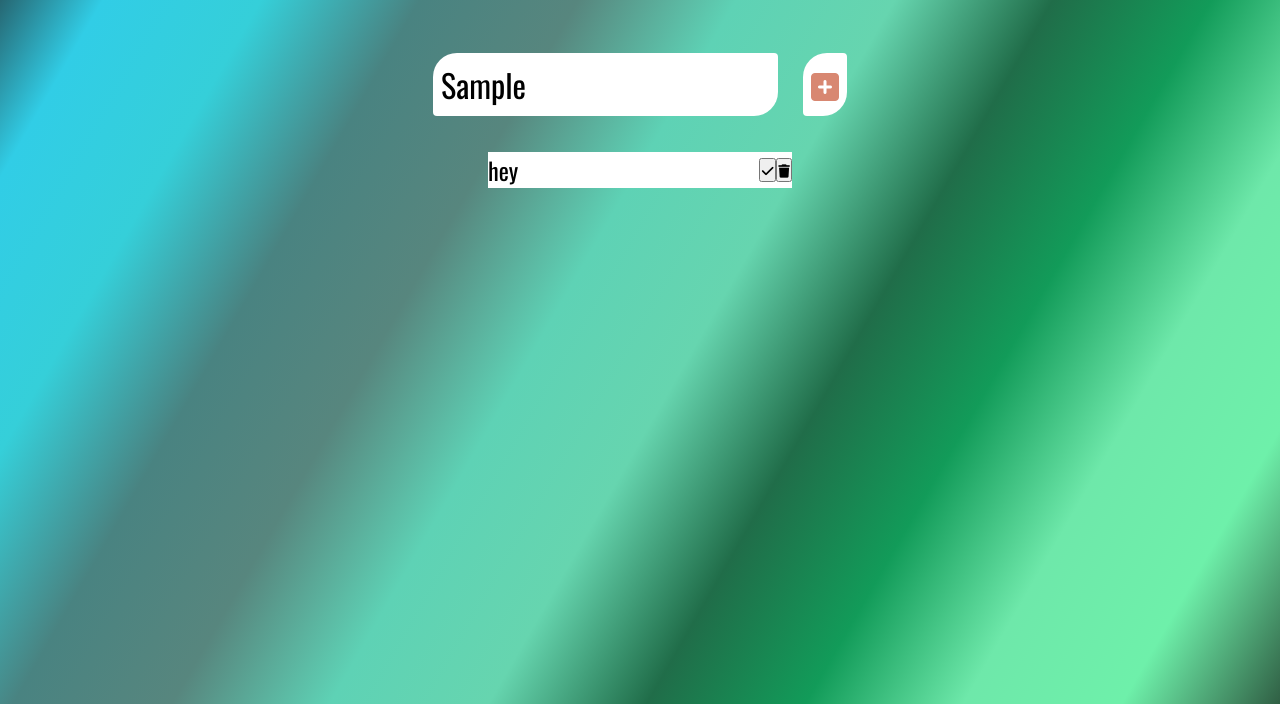
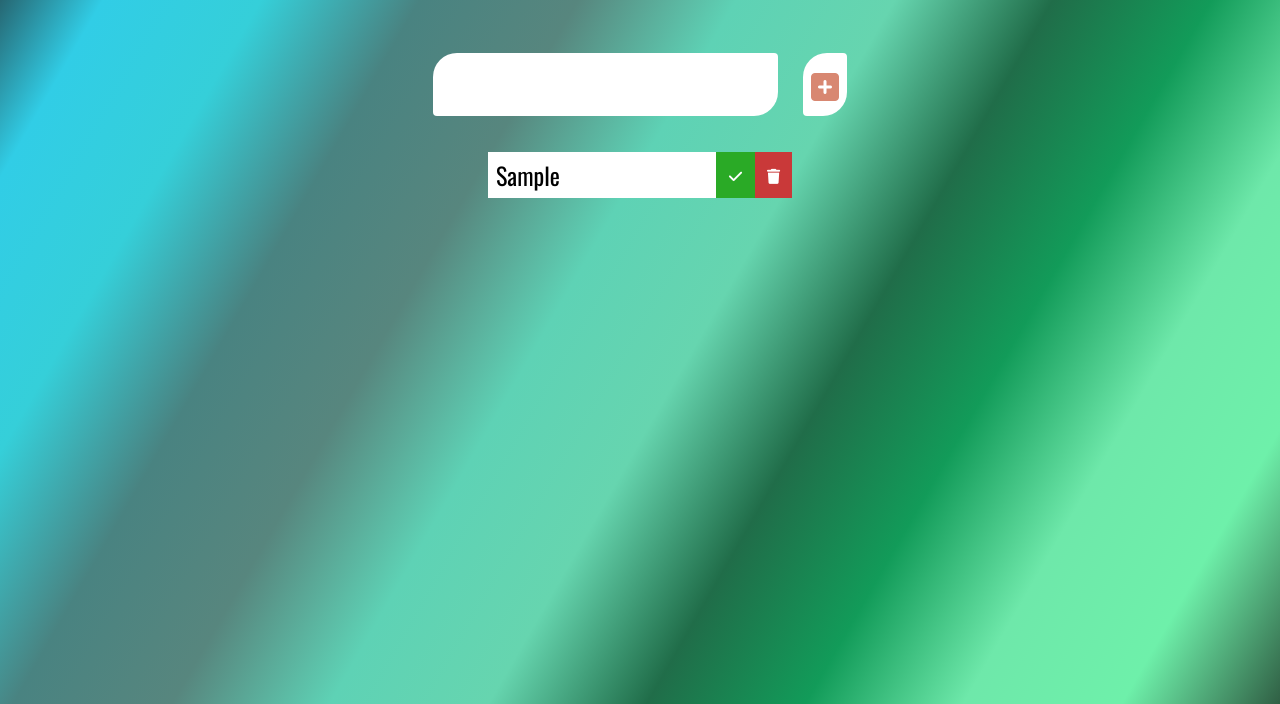
Before and after one commit to Minhajulislam0/To_Do_Web_App, a plain HTML site: page index.html in a window 1280 px wide. Both pictures are taken after typing "Sample" into the empty fields and a click on the button 825 px from the left and 180 px from the top of the page. Shown: the part 96-800 px from the top of the page. Drawn offline with nearby package versions, Linux system fonts and the light colour scheme.

Commit message:
basic todo completed

```diff
--- a/css/style.css
+++ b/css/style.css
@@ -74,3 +74,33 @@ form button:hover{
 .todo li {
     flex: 1;
 }
+
+.complete-button, .delete-button{
+    background: #ff6f47;
+    color: #fff;
+    border: none;
+    padding: 12px;
+    cursor: pointer;
+    font-size: 15px;
+}
+
+.complete-button{
+    background: #2aaa26;
+}
+
+.delete-button{
+    background: #c93939;
+}
+
+.todo-Item{
+    padding: 0 8px;
+}
+
+.fa-check, .fa-trash{
+    pointer-events: none;
+}
+
+.completed{
+    text-decoration: line-through;
+    opacity: 0.5;
+}
--- a/js/app.js
+++ b/js/app.js
@@ -4,6 +4,7 @@ const todoButton = document.querySelector('.todo-button');
 const todoList = document.querySelector('.todo-list');
 // events
 todoButton.addEventListener('click', addTodo);
+todoList.addEventListener('click', deleteList);
 // functions
 function addTodo(event){
 
@@ -16,7 +17,7 @@ function addTodo(event){
 
     // create Li
     const newTodo = document.createElement('li');
-    newTodo.innerText = 'hey';
+    newTodo.innerText = todoInput.value;
     newTodo.classList.add('todo-Item');
     todoDiv.appendChild(newTodo);
 
@@ -35,4 +36,22 @@ function addTodo(event){
     // append to li
     todoList.appendChild(todoDiv);
 
+    // clear input
+    todoInput.value = '';
 }
+
+function deleteList(e){
+    const list = e.target;
+
+    // delete list
+    if (list.classList[0]==='delete-button'){
+        const item = list.parentElement;
+        item.remove();
+    }
+
+    // checkmark
+    if(list.classList[0]==='complete-button'){
+        const item =list.parentElement;
+        item.classList.toggle('completed');
+    }
+}
```
